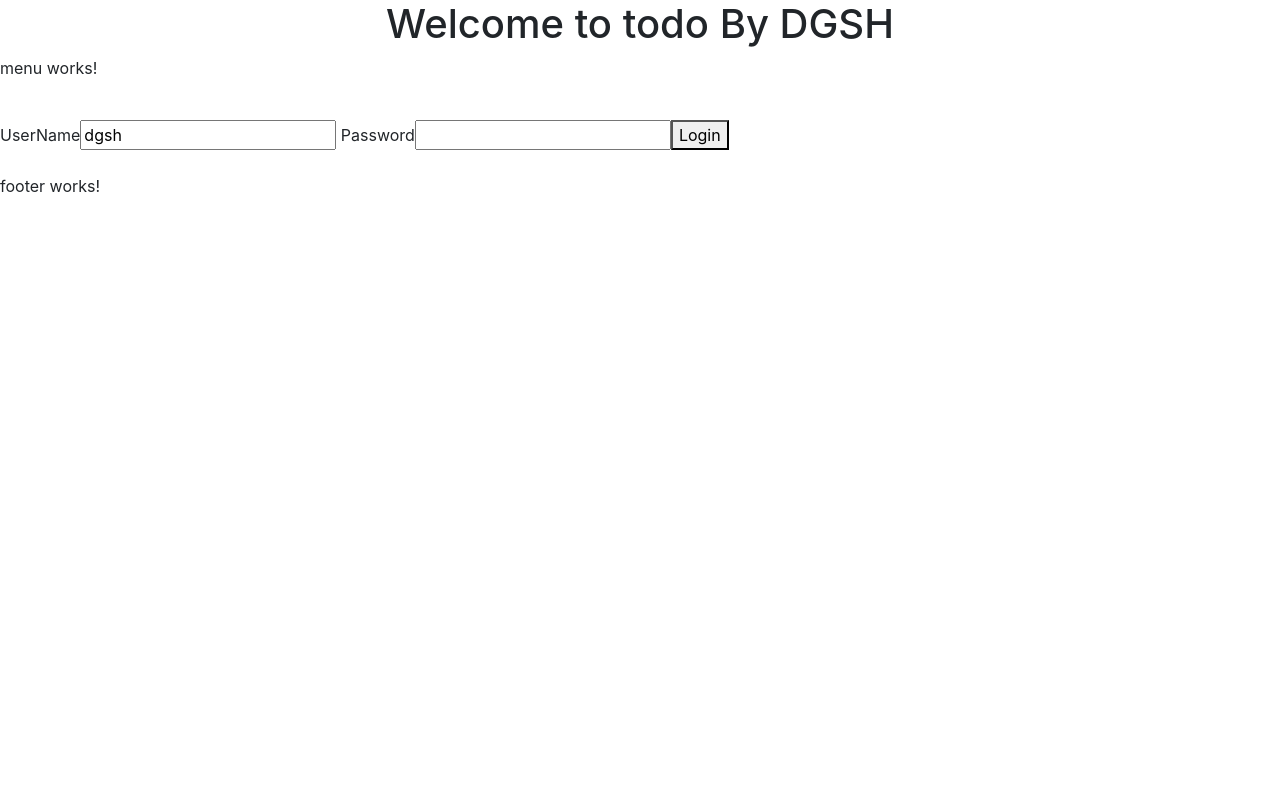
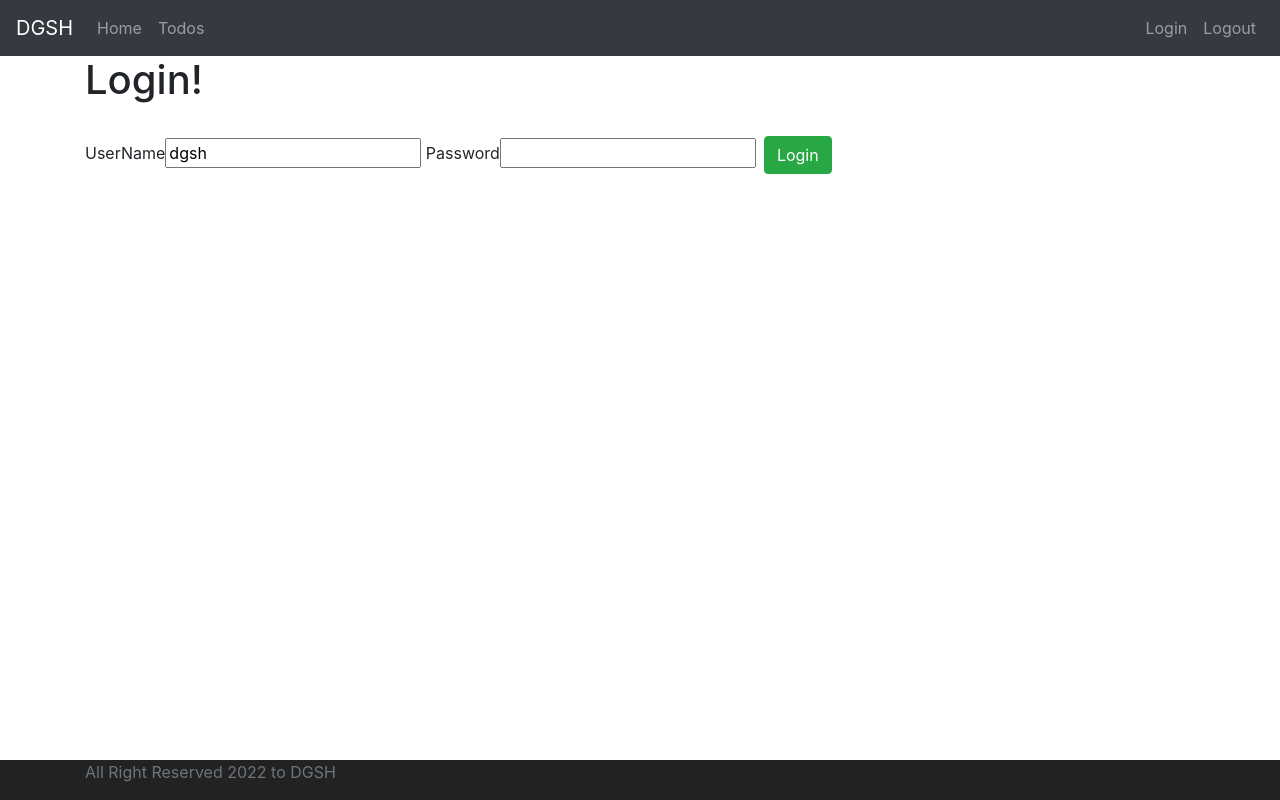
Before and after one commit to DGSH9/go-java-full-stack-with-spring-boot-and-angular-in28, an Angular app: page / in a window 1280 px wide. Built offline with nearby package versions, Linux system fonts and the light colour scheme.

Commit message:
29 - Styling Footer and Other Components with CSS and Bootstrap

```diff
--- a/src/app/app.component.html
+++ b/src/app/app.component.html
@@ -1,13 +1,15 @@
-<div style="text-align:center">
+<!-- <div style="text-align:center">
   <h1>
     Welcome to {{title}}
     {{name}}
   </h1>
-</div>
+</div> -->
 
 <app-menu></app-menu>
 <!-- <app-welcome></app-welcome> -->
 <!-- <app-login></app-login> -->
-<router-outlet></router-outlet>
+<div class="container">
+  <router-outlet></router-outlet>
+</div>
 <br>
 <app-footer></app-footer>
--- a/src/app/footer/footer.component.css
+++ b/src/app/footer/footer.component.css
@@ -0,0 +1,7 @@
+.footer{
+  position: absolute;
+  bottom: 0;
+  width: 100%;
+  height: 40px;
+  background-color:#222222;
+}
--- a/src/app/footer/footer.component.html
+++ b/src/app/footer/footer.component.html
@@ -1 +1,5 @@
-<p>footer works!</p>
+<footer class="footer">
+  <div class="container">
+    <span class="text-muted">All Right Reserved 2022 to DGSH</span>
+  </div>
+</footer>
--- a/src/app/list-todos/list-todos.component.html
+++ b/src/app/list-todos/list-todos.component.html
@@ -1,6 +1,9 @@
-<p>list-todos works!</p>
+<div style="text-align: center">
+  <h1>My Todos</h1>
+</div>
+<br>
 
-<table border="1">
+<table class="table table-striped">
   <thead>
     <tr>
       <th>ID</th>
--- a/src/app/login/login.component.html
+++ b/src/app/login/login.component.html
@@ -1,11 +1,13 @@
-<div style="text-align: center">
-  <small *ngIf="invalidLogin">{{errorMessage}}</small>
-</div>
-<br>
+<h1>Login!</h1>
 
 <div>
-  UserName<input type="text" name="username" [(ngModel)]="username">
-  Password<input type="password" name="password" [(ngModel)]="password">
+  <div *ngIf="invalidLogin" class="alert alert-warning">{{errorMessage}}</div>
+  <br>
 
-  <button (click)="handleLogin()">Login</button>
+  <div>
+    UserName<input type="text" name="username" [(ngModel)]="username">
+    Password<input type="password" name="password" [(ngModel)]="password">
+    <button (click)="handleLogin()" class="btn btn-success ml-2">Login</button>
+  </div>
+
 </div>
--- a/src/app/menu/menu.component.html
+++ b/src/app/menu/menu.component.html
@@ -1 +1,16 @@
-<p>menu works!</p>
+<header>
+  <nav class="navbar navbar-expand-md navbar-dark bg-dark">
+    <div><a href="http:google.com" class="navbar-brand">DGSH</a></div>
+
+    <ul class="navbar-nav">
+      <li><a href="/welcome" class="nav-link">Home</a></li>
+      <li><a href="/todos" class="nav-link">Todos</a></li>
+    </ul>
+
+    <ul class="navbar-nav navbar-collapse justify-content-end">
+      <li><a href="/login" class="nav-link">Login</a></li>
+      <li><a href="/logout" class="nav-link">Logout</a></li>
+    </ul>
+
+  </nav>
+</header>
--- a/src/app/welcome/welcome.component.html
+++ b/src/app/welcome/welcome.component.html
@@ -1,8 +1,8 @@
-<div>
-  <p>this one is welcome component</p>
-  Welcome to Todo App
+<div class="container">
+  <h1>Welcome</h1>
+
+  <div>
+    Welcome to Todo App You can manage your todos <a routerLink="/todos">here</a>
+  </div>
+
 </div>
-<br>
-<div>
-  You can manage your todos <a routerLink="/todos">here</a>
-</div>
```
